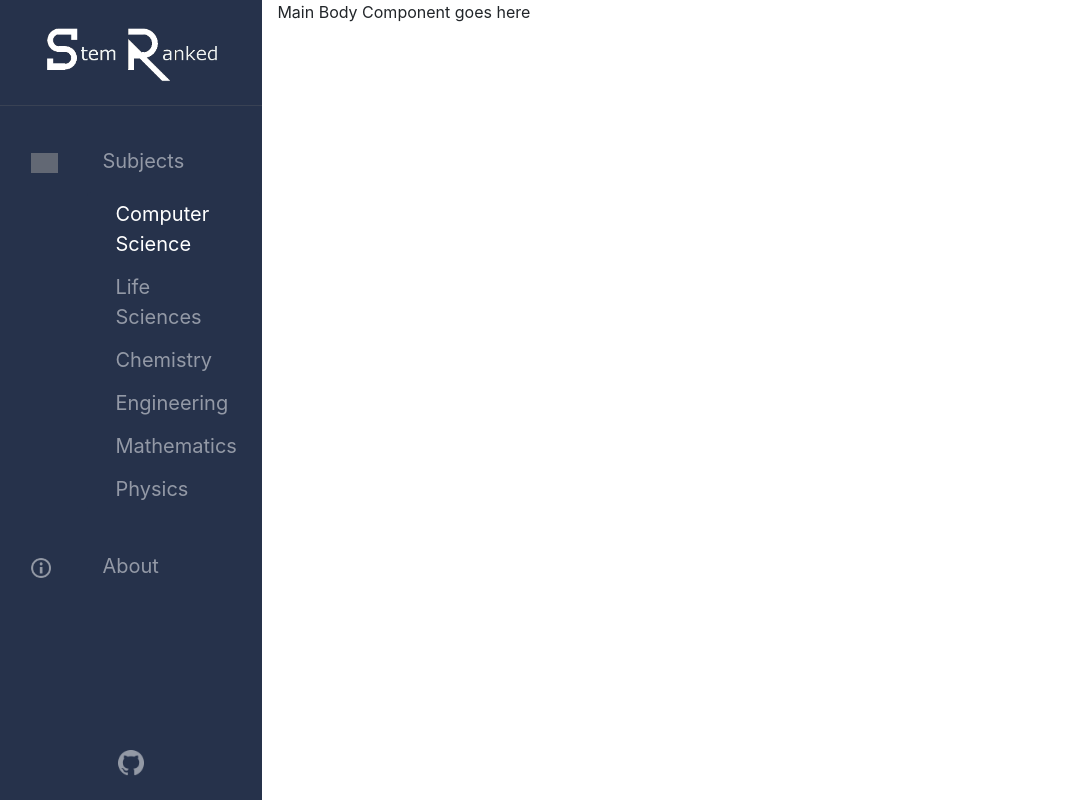
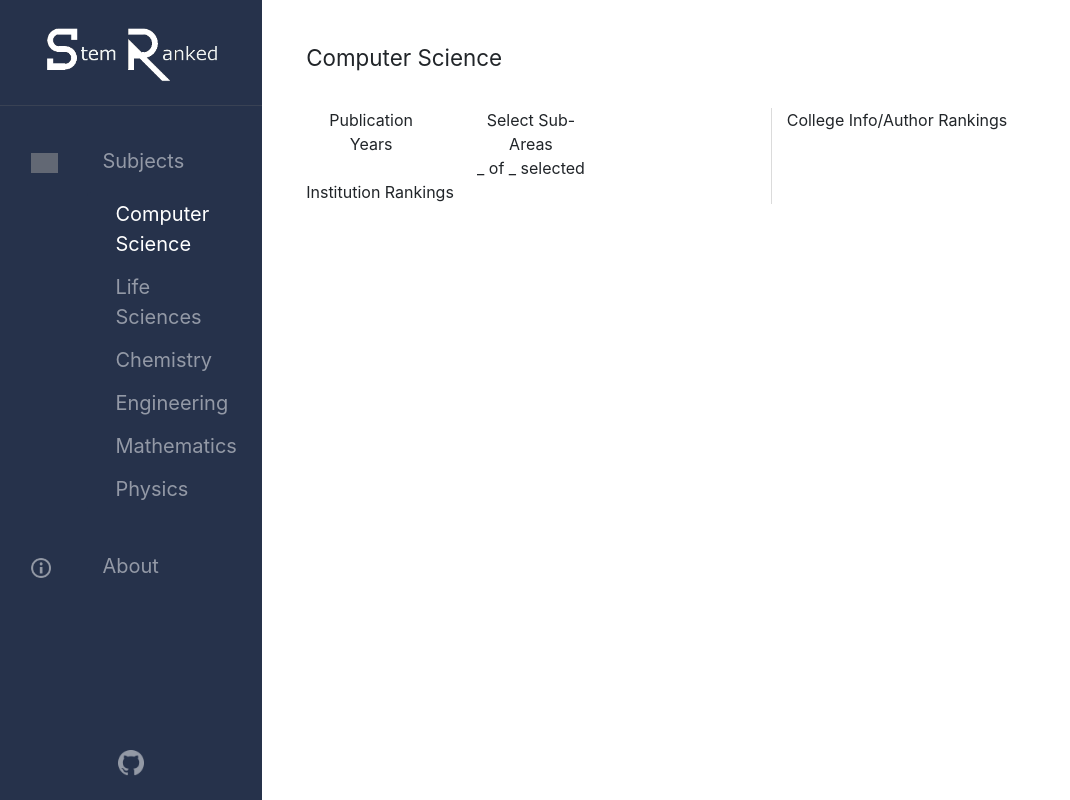
Before and after one commit to AlanChen4/StemRanked, a React (Create React App) app: page / in a window 1280 px wide. Shown: the whole page, without its empty margins (0-1070 px from the left). Built offline with nearby package versions, Linux system fonts and the light colour scheme; grey boxes are pictures that could not be loaded.

Commit message:
LAST COMMIT WITH SIDEBAR: added basic layout for main body component

```diff
--- a/src/App.js
+++ b/src/App.js
@@ -1,7 +1,7 @@
 import React from 'react';
 import { useState } from 'react';
 import './App.css';
-import RankingInputForm from './components/RankingInputForm';
+import MainBody from './components/MainBody';
 import { Image, Container, Row, Col, ToggleButton, ToggleButtonGroup } from 'react-bootstrap';
 
 const subjectList = [
@@ -60,7 +60,7 @@ function App() {
           </Row>
         </Col>
         <Col>
-          Main Body Component goes here {/* put main body component here */}
+          <MainBody subject={selectedSubject} />
         </Col>
       </Row>
     </Container>
--- /dev/null
+++ b/src/components/MainBody.css
@@ -0,0 +1,21 @@
+.Outside {
+    padding-top: 1vh;
+    padding-bottom: 2vh;
+    padding-left: 2.25vw;
+    padding-right: 2.25vw;
+}
+
+.SubjectName {
+    height: 12.5vh;
+    display: flex;
+    align-items: center;
+    font-size: 1.75vw;
+}
+
+.ConfigButtons {
+    text-align: center;
+}
+
+.AuthorRanks {
+    border-left: 1px solid rgba(112, 112, 112, 0.25);
+}
--- /dev/null
+++ b/src/components/MainBody.js
@@ -0,0 +1,51 @@
+import React from 'react';
+import { Row, Col } from 'react-bootstrap';
+import './MainBody.css';
+
+function MainBody(props) {
+	return (
+		<Row className="Outside">
+			<Col>
+				<Row>
+					<Col className="SubjectName">
+						{props.subject}
+					</Col>
+				</Row>
+				<Row>
+					<Col>
+						<Row className="ConfigButtons">
+							<Col>
+								Publication Years
+							</Col>
+							<Col>
+								<Row>
+									<Col>
+										Select Sub-Areas
+									</Col>
+								</Row>
+								<Row>
+									<Col>
+										_ of _ selected
+									</Col>
+								</Row>
+							</Col>
+								{/* empty column for spacing */}
+							<Col>
+							</Col>
+						</Row>
+						<Row>
+							<Col>
+								Institution Rankings
+							</Col>
+						</Row>
+					</Col>
+					<Col className="AuthorRanks">
+						College Info/Author Rankings
+					</Col>
+				</Row>
+			</Col>
+		</Row>
+	);
+}
+
+export default MainBody;
```
